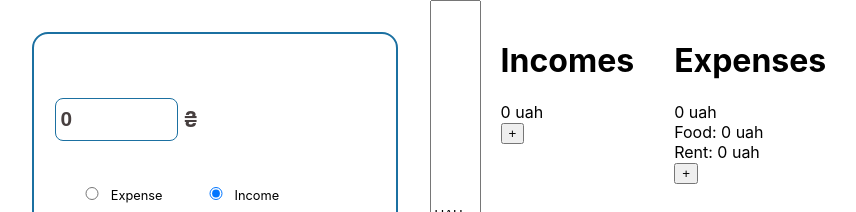
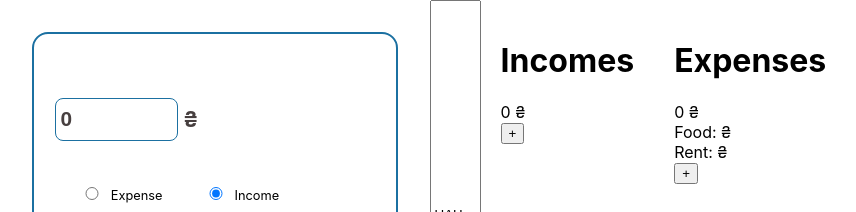
Before and after one commit to Fidelya1988/acounting, a React (Create React App) app: page / in a window 1280 px wide. Shown: the top 212 px of the page, without its empty margins (0-856 px from the left). Built offline with nearby package versions, Linux system fonts and the light colour scheme.

Commit message:
added currency icons to categories

```diff
--- a/src/Counters/Counters.jsx
+++ b/src/Counters/Counters.jsx
@@ -1,18 +1,18 @@
 // import { isBlock } from "typescript";
-import { useState } from "react";
+import { useState, useContext } from "react";
 import styles from "../app.module.css";
 import { useSelector } from "react-redux";
 import Categories from "../Categories/Categories";
 import { useNewSum } from "../helpers/useNewSum";
-
+import { currencyContext } from "../App";
 const Counter = ({ title, currency, counting, sum, sumSetter, type }) => {
-
+ const {currencyIcon} = useContext(currencyContext)
   useNewSum(sum, currency, sumSetter);
   return (
     <div className={styles.block}>
       <h1>{title}</h1>
-      <span> {counting ? counting : 0}</span> {currency}
-      <Categories currency={currency} type = {type} />
+      <span> {counting ? counting : 0}</span> {currencyIcon}
+      <Categories currency={currencyIcon} type = {type} />
     </div>
   );
 };
```
